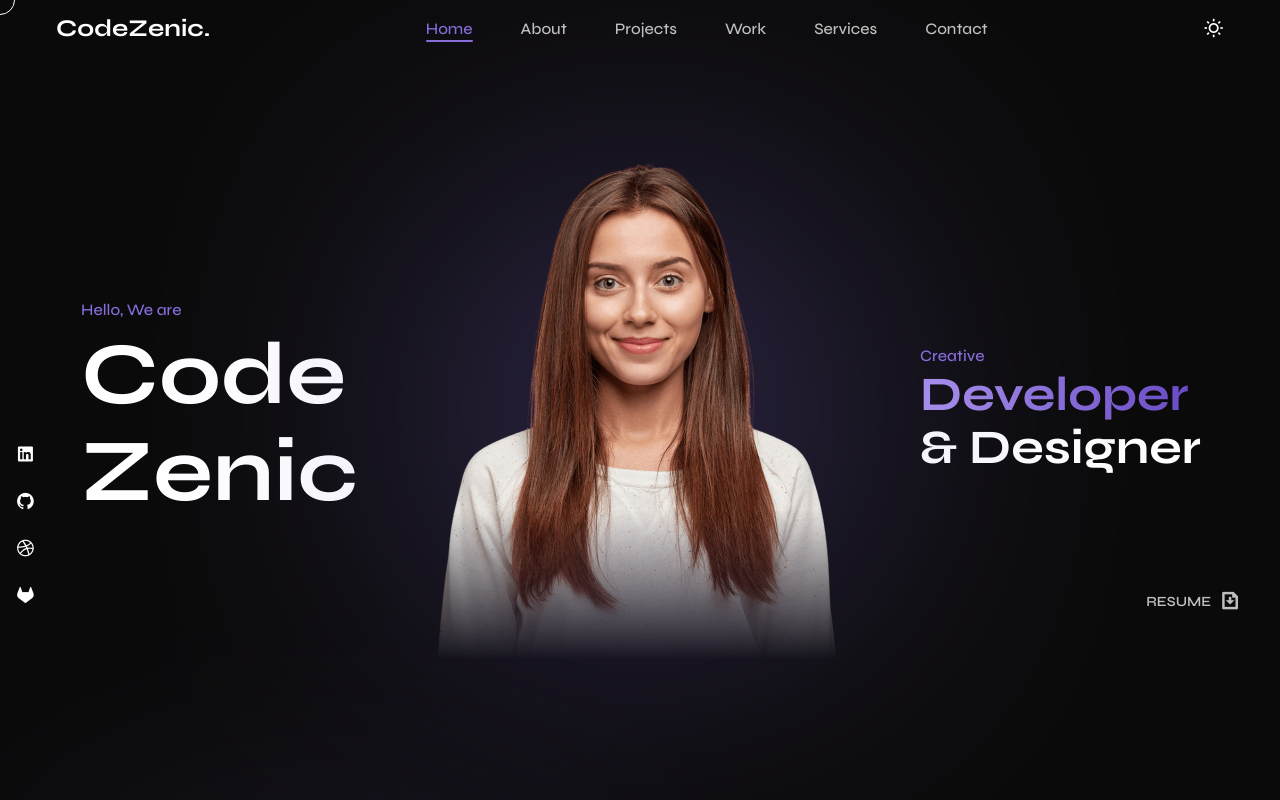
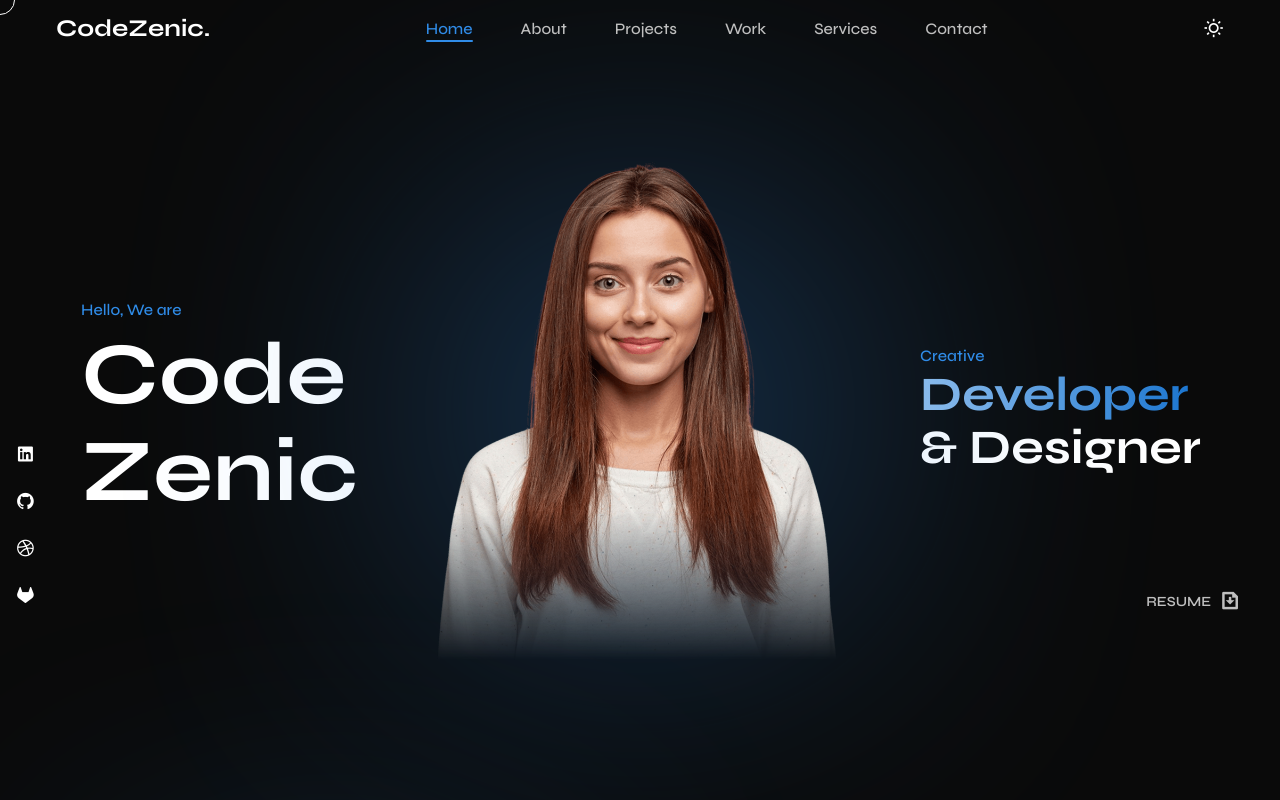
Before and after one commit to binhphanbp/portfolio-digital-marketing, a Next.js app: page / in a window 1280 px wide. Shown: the top 800 px of the page. Built offline with nearby package versions, Linux system fonts and the light colour scheme.

Commit message:
update: primary color (blue)

```diff
--- a/app/globals.css
+++ b/app/globals.css
@@ -6,10 +6,11 @@
 :root {
   --header-height: 3.5rem;
 
-  /*========== Colors ==========*/
-  --first-color: hsl(255, 60%, 64%);
-  --first-color-alt: hsl(255, 50%, 52%);
-  --first-color-light: hsl(255, 70%, 75%);
+  /*========== Colors (Blue Theme) ==========*/
+  --first-color: hsl(210, 80%, 55%);
+  --first-color-alt: hsl(210, 80%, 45%);
+  --first-color-light: hsl(210, 70%, 75%);
+  --first-color-rgb: 28, 140, 252;
   --title-color: hsl(0, 0%, 100%);
   --text-color: hsl(0, 0%, 75%);
   --text-color-light: hsl(0, 0%, 55%);
@@ -59,8 +60,8 @@
 
 .light .glow-btn {
   color: var(--first-color-alt);
-  background: linear-gradient(135deg, rgba(111, 44, 255, 0.15) 0%, rgba(111, 44, 255, 0.05) 100%);
-  box-shadow: 0 0 20px rgba(111, 44, 255, 0.2), inset 0 0 10px rgba(111, 44, 255, 0.1);
+  background: linear-gradient(135deg, rgba(var(--first-color-rgb), 0.15) 0%, rgba(var(--first-color-rgb), 0.05) 100%);
+  box-shadow: 0 0 20px rgba(var(--first-color-rgb), 0.2), inset 0 0 10px rgba(var(--first-color-rgb), 0.1);
 }
 
 .light .glow-btn i {
@@ -68,18 +69,18 @@
 }
 
 .light .glow-btn:hover {
-  background: linear-gradient(135deg, rgba(111, 44, 255, 0.25) 0%, rgba(111, 44, 255, 0.1) 100%);
-  box-shadow: 0 0 30px rgba(111, 44, 255, 0.3), inset 0 0 15px rgba(111, 44, 255, 0.15);
+  background: linear-gradient(135deg, rgba(var(--first-color-rgb), 0.25) 0%, rgba(var(--first-color-rgb), 0.1) 100%);
+  box-shadow: 0 0 30px rgba(var(--first-color-rgb), 0.3), inset 0 0 15px rgba(var(--first-color-rgb), 0.15);
 }
 
 .light .services__item {
   background: linear-gradient(
     160deg,
     var(--container-color) 0%,
-    hsl(255, 80%, 95%) 60%,
-    hsl(260, 80%, 90%) 100%
+    hsl(210, 80%, 95%) 60%,
+    hsl(210, 80%, 90%) 100%
   );
-  box-shadow: 0 12px 32px rgba(111, 44, 255, 0.08);
+  box-shadow: 0 12px 32px rgba(var(--first-color-rgb), 0.08);
 }
 
 /*========== Responsive typography ==========*/
```
